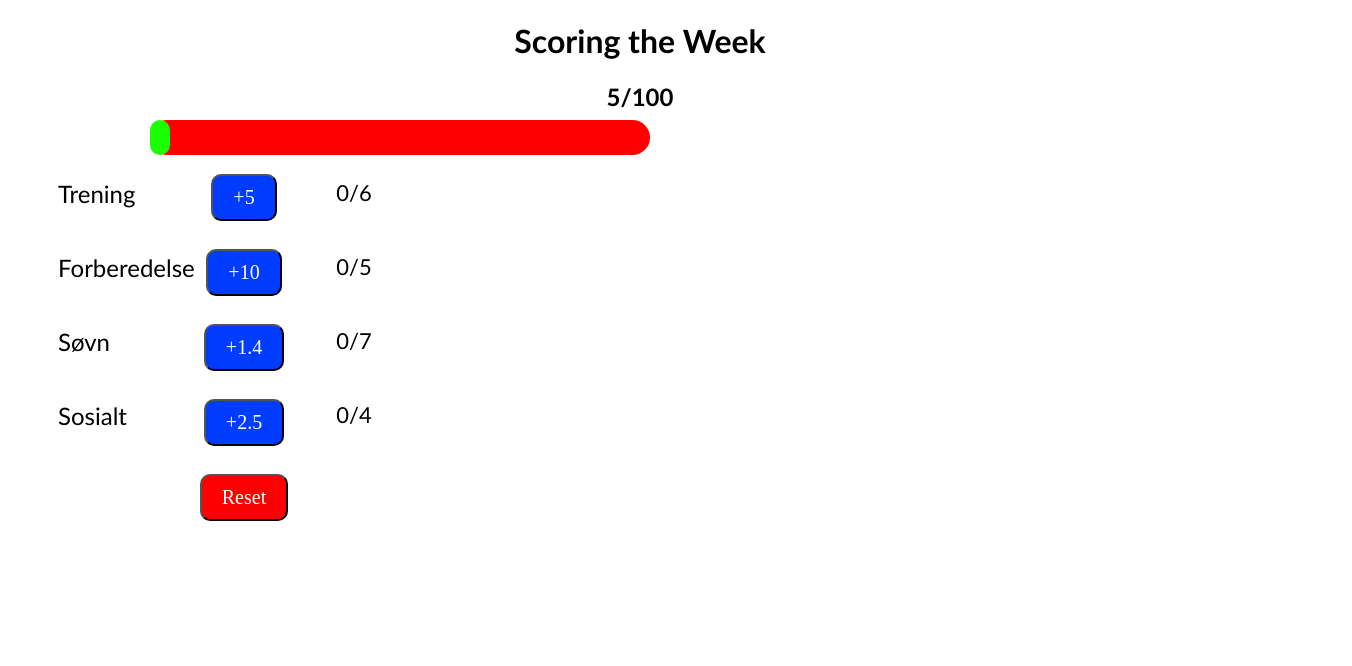
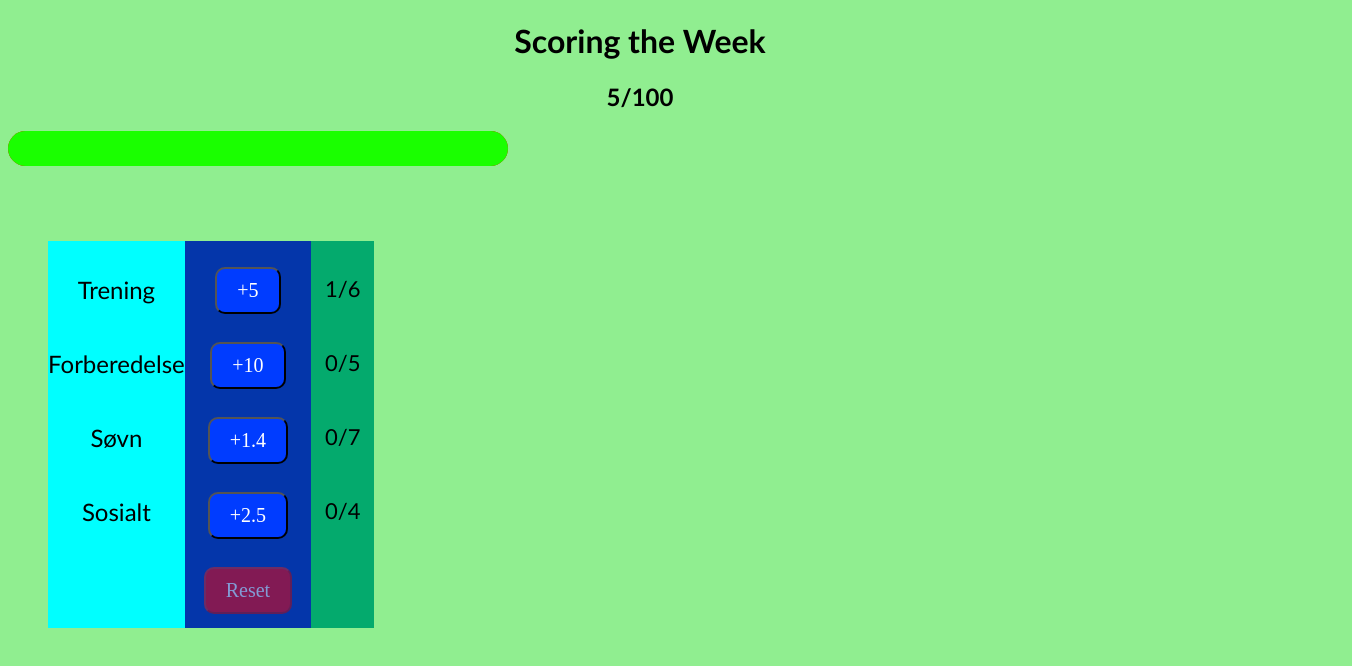
Before and after one commit to Kristiantvaa/Kristiantvaa.github.io, a plain HTML site: page index.html in a window 1280 px wide. Both pictures are taken after a click on the button "+5". Shown: the whole page, 1352 px wide, since content can reach past the window. Drawn offline with Linux system fonts and the light colour scheme.

Commit message:
Endre positioning til Relative, og bruke Flex. Har også lagt til ulike media-størrelser/layouts

```diff
--- a/index.html
+++ b/index.html
@@ -7,13 +7,14 @@
     <title>Scoring System</title>
 </head>
 <body>
+<div class="scoring-week">
     <h1>Scoring the Week</h1>
     <h2> <span id="current-score">0</span>/100</h2>
 
     <div class="progress-bar" id="bg-bar"> </div>
     <div class="progress-bar" id="progression-bar"> </div>
 
-    <div class="scoring">
+    <div class="all-scoring-text">
         <div class="score-text">
             <p id="exercise"> Trening </p>
             <p id="preparation"> Forberedelse </p>
@@ -36,6 +37,7 @@
             <p> <span id="social-progress">0</span>/4 </p>
         </div>
     </div>
+</div>
 
     <!-- <div class="score-results">
         <script type="text/javascript" src="https://www.gstatic.com/charts/loader.js"></script>
--- a/script.js
+++ b/script.js
@@ -1,13 +1,15 @@
 // Get elements
 const scoreElement = document.getElementById("current-score");
+
 const exerciseButton = document.getElementById("exercise-button");
 const preparationButton = document.getElementById("preparation-button");
 const sleepButton = document.getElementById("sleep-button");
 const socialButton = document.getElementById("social-button");
 
+
 let currentProgress = document.getElementById("progression-bar");
 
-const resetButton = document.getElementById("reset");
+const resetButton = document.getElementById("reset-button");
 
 // Initial score value
 let score = 0;
@@ -20,6 +22,7 @@ let maxPreparationDays = 5;
 let maxSleepDays = 7;
 let maxSocialDays = 4;
 
+
 let counterExerciseDays = 0;
 let counterPreparationDays = 0;
 let counterSleepDays = 0;
@@ -29,39 +32,72 @@ let counterSocialDays = 0;
 // Update score display
 function updateScore() {
     scoreElement.textContent = score;
+    currentProgressWidth = score/100 * 500;
+    // currentProgress.style.width = ""+currentProgressWidth;
+    scoreElement.dispatchEvent(new Event("input"));
+
 }
 
 
-function addAllButtonsListeners(button, counter, maxDays, increment) {
+function addAllButtonsListeners(button, counter, maxDays, increment, textField) {
     button.addEventListener("click", () => {
-        if (counter+1 == maxDays) {
+        if (counter+1 >= maxDays) {
+            button.style.opacity = 0.5
             button.disabled = true;
             button.style.backgroundColor = "red";
         }
         score+=increment;
-        console.log(currentProgress.getAttribute(innerWidth));
+        // console.log(currentProgress.getAttribute(innerWidth));
         // currentProgressWidth = currentProgress.getAttribute("width");
-        // currentProgress.setAttribute("width") = currentProgressWidth+
+        // currentProgress.setAttribute("width") = currentProgressWidth+10
         counter++;
+        console.log(counter, textField.textContent)
+        textField.textContent = ""+counter;
         updateScore();
     });
 }
 
-addAllButtonsListeners(exerciseButton, counterExerciseDays, maxExerciseDays, 5);
-addAllButtonsListeners(preparationButton, counterPreparationDays, maxPreparationDays, 10);
-addAllButtonsListeners(sleepButton, counterSleepDays, maxSleepDays, 10/7);
-addAllButtonsListeners(socialButton, counterSocialDays, maxSocialDays, 10/4);
+addAllButtonsListeners(exerciseButton, counterExerciseDays, maxExerciseDays, 5, document.getElementById("exercise-progress"));
+addAllButtonsListeners(preparationButton, counterPreparationDays, maxPreparationDays, 10, document.getElementById("preparation-progress"));
+addAllButtonsListeners(sleepButton, counterSleepDays, maxSleepDays, 10/7, document.getElementById("sleep-progress"));
+addAllButtonsListeners(socialButton, counterSocialDays, maxSocialDays, 10/4, document.getElementById("social-progress"));
+
+
+scoreElement.addEventListener("input", () =>{
+    console.log("SJekker")
+    resetButton.disabled = true;
+    resetButton.style.opacity = 0.5;
+    resetButton.style.width = 300;
+    if (parseFloat(scoreElement.textContent) >= 100){
+        resetButton.disabled = false;
+        resetButton.style.opacity = 1
+    }
+});
 
 
 
 // Reset score
 resetButton.addEventListener("click", () => {
     score = 0;
+    resetButtons(exerciseButton, counterExerciseDays, document.getElementById("exercise-progress"));
+    resetButtons(preparationButton, counterPreparationDays, document.getElementById("preparation-progress"))
+    resetButtons(sleepButton, counterSleepDays, document.getElementById("sleep-progress"))
+    resetButtons(socialButton, counterSocialDays, document.getElementById("social-progress"))
     updateScore();
 });
+
+function resetButtons(button, counter, textField) {
+    button.disabled = false;
+    button.style.opacity = 1;
+    button.style.backgroundColor = "blue";
+
+    counter = 0;
+    textField.textContent = 0;
+    console.log(counter)
+}
 
 // Initial update
 updateScore();
 
-let n = 50; //Current week
-const xValues = ["Week "+n-4, "Week "+n-3, "Week "+n-2, "Week "+n-1, "Week "+n]
+// let n = 50; //Current week
+// const xValues = ["Week "+n-4, "Week "+n-3, "Week "+n-2, "Week "+n-1, "Week "+n]
--- a/styles.css
+++ b/styles.css
@@ -3,54 +3,76 @@ body {
     text-align: center;
 }
 
-.scoring {
-    display: flex
+
+/* Styles for devices with a max-width of 600 pixels (e.g., smartphones) */
+@media only screen and (max-width: 600px) {
+    body {
+        background-color: lightblue;
+    }
 }
-.scoring > div{
-    width: 10%;
+
+/* Styles for devices with a min-width of 601 pixels (e.g., PCs) */
+@media only screen and (min-width: 601px) {
+    body {
+        background-color: lightgreen;
+    }
 }
 
 
-.score-container {
-    margin-top: 0px;
-}
-
-.score-text {
-    text-align: left;
-    font-size: 24px;
-    line-height: 50px;
-    padding-left: 50px;
-    position: absolute; top: 145px;
-}
+/* MÅ LÆRE LAYOUT MED CSS */
 
 .progress-bar {
     background-color: #ff0000;
     width: 500px;
     height: 35px;
     border-radius: 20px;
-    position:absolute; left: 150px; top: 120px;
+    display: flex;
+
 }
 #progression-bar{
     background-color: #1aff00;
-    width: 20px;
+    position: relative;
+
+    top: -35px
+
 
 }
 
+
+.all-scoring-text {
+    width: 100%;
+    padding: 40px;
+    position:relative;
+    display: flex;
+    align-content: center;
+
+}
+
+.score-text {
+    position: relative;
+    background-color: aqua;
+    text-align:center;
+    font-size: 24px;
+    line-height: 50px;
+    /* padding-left: 20px; */
+}
 .score-buttons {
-    /* background-color: #04AA6D; Green background */
-    position: absolute; left: 180px; top:160px;
+    position: relative;
+    padding-top: 12px;
+    background-color: #0436aa;
     line-height: 75px;
+    min-width: 100px;
     cursor: pointer; /* Pointer/hand icon */
-    width: 13%; /*Set a width if needed*/
-    display:block; /* Make the buttons appear below each other */
+    width: 10%; /*Set a width if needed*/
 
   }
 
 .days-completed {
-    /* background-color: #04AA6D; Green background */
-    position: absolute; left: 290px; top: 145px;
+
+    background-color: #04AA6D;
     line-height: 52px;
     width: 5%; /*Set a width if needed*/
+    min-width: 40px;
     display: block; /* Make the buttons appear below each other */
     font-size: 22px;
 }
```
Lines whose indentation alone changed are shown as unchanged.
